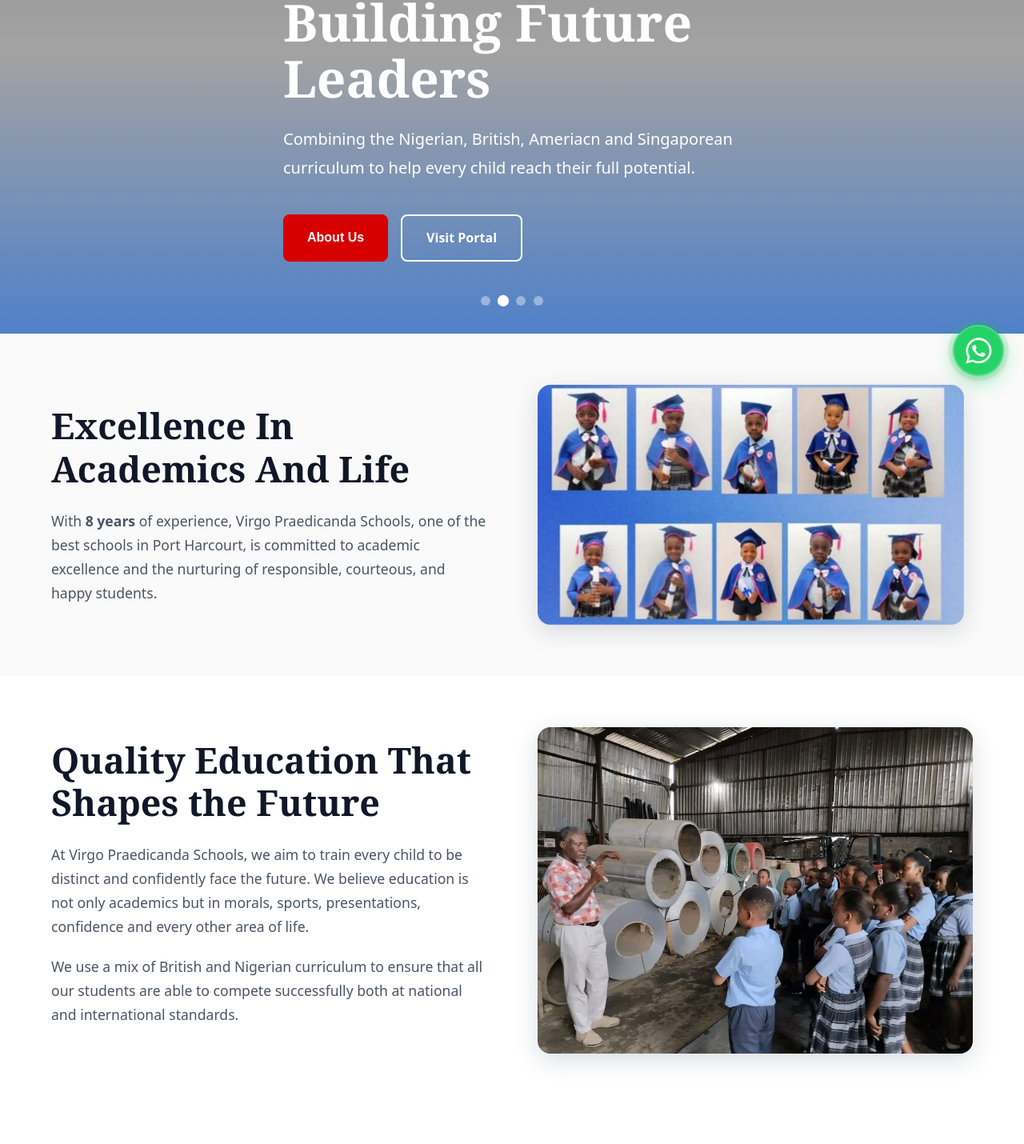
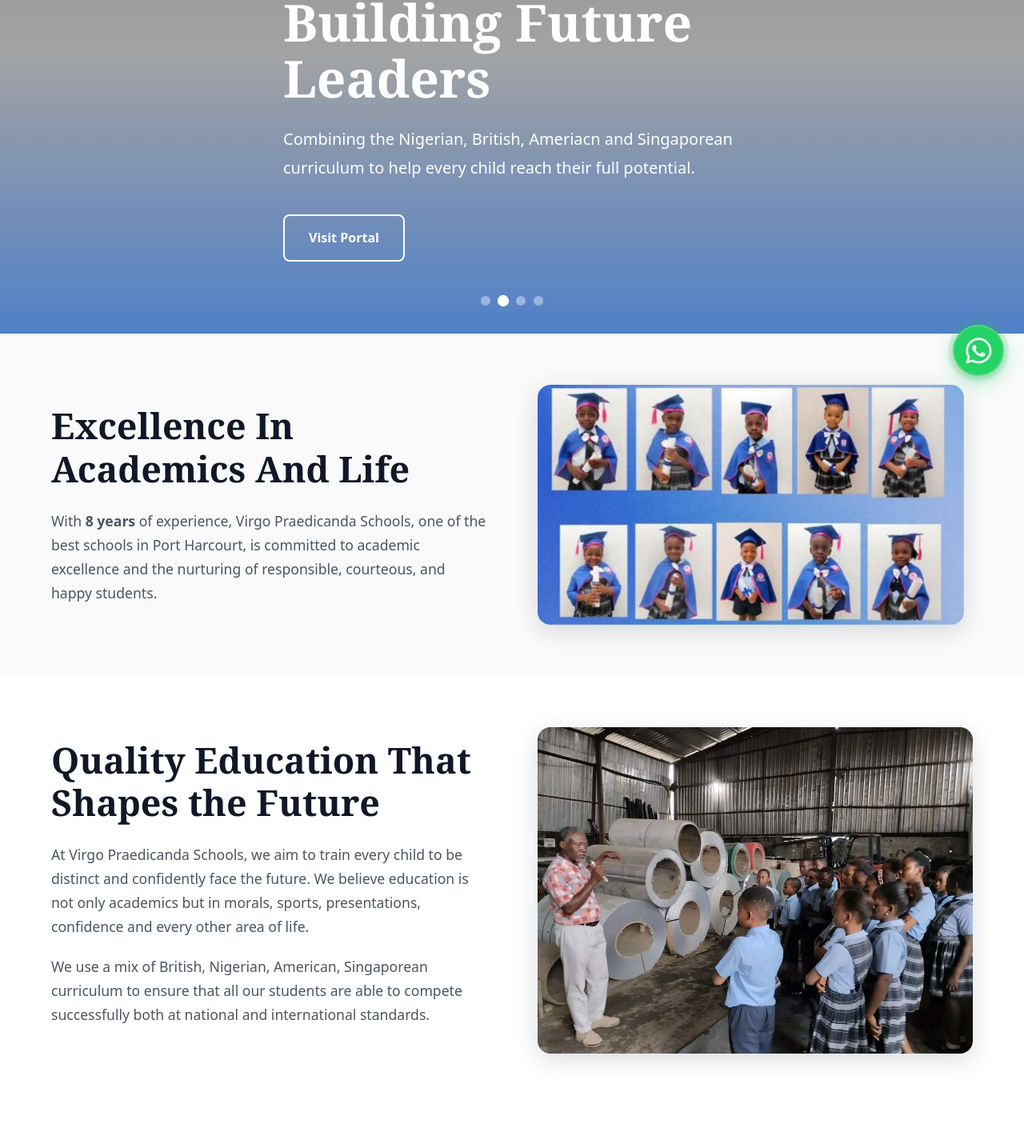
Before and after one commit to Abas-dev/VIRGO-PRAEDICANDA-landing, a React (Vite) app: page / in a window 1280 px wide. Shown: the part 305-1735 px from the top of the page at 80% size. Built offline with nearby package versions, Linux system fonts and the light colour scheme.

Commit message:
Update App.jsx

```diff
--- a/src/App.jsx
+++ b/src/App.jsx
@@ -66,7 +66,6 @@
             <span>{slide.description}</span>
 
             <div className="hero-buttons">
-              <button className="hero-btn-primary">About Us</button>
               <a
                 href="https://portal.schoolpaddi.com"
                 className="hero-btn-secondary"
@@ -111,7 +110,7 @@
             and every other area of life.
           </p>
           <p className="quality-education-text">
-            We use a mix of British and Nigerian curriculum to ensure that all
+            We use a mix of British, Nigerian, American, Singaporean curriculum to ensure that all
             our students are able to compete successfully both at national and
             international standards.
           </p>
```
